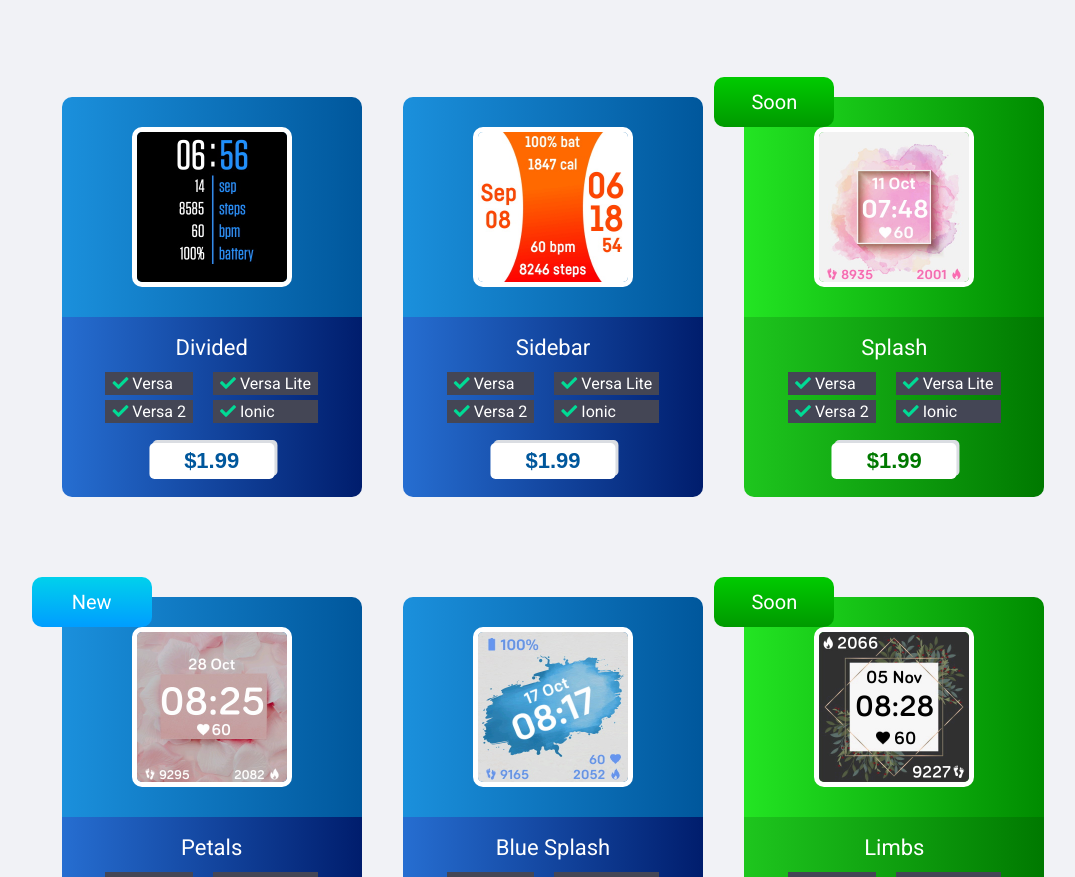
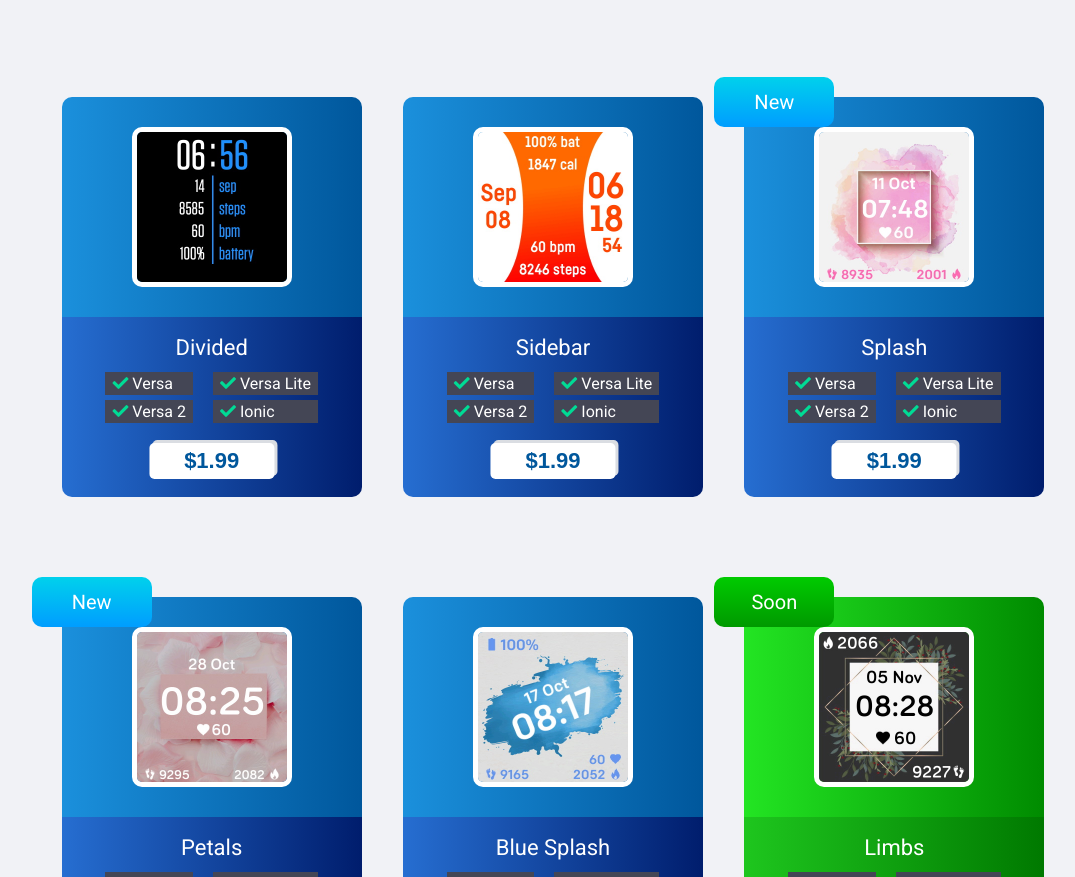
Before and after one commit to DevJxn/DevJxn.github.io, a plain HTML site: page index.html in a window 1280 px wide. Shown: the part 3223-4100 px from the top of the page, without its empty margins (87-1162 px from the left). Drawn offline with nearby package versions, Linux system fonts and the light colour scheme.

Commit message:
11/05/19 - 2

```diff
--- a/index.html
+++ b/index.html
@@ -547,9 +547,9 @@
                     </div>
                 </div>
 
-                <div class = "mainCardSoon">
-
-                    <div class = "markedButton"> Soon </div>
+                <div class = "mainCard">
+
+                    <div class = "markedButton"> New </div>
 
                     <div class = "upperCard">
 
@@ -571,7 +571,7 @@
                       </div>
                         </div>
 
-                       <button class = "cardButton"> $1.99</button>
+                       <a href = "https://k-pay.io/code/?s=4C4F1129-FC50-3BE0-3CF9-7DBFB131797C&dsu=487897&p=3374-4500" target="_blank"><button class = "cardButton"> $1.99</button></a>
 
                     </div>
                 </div>
```
